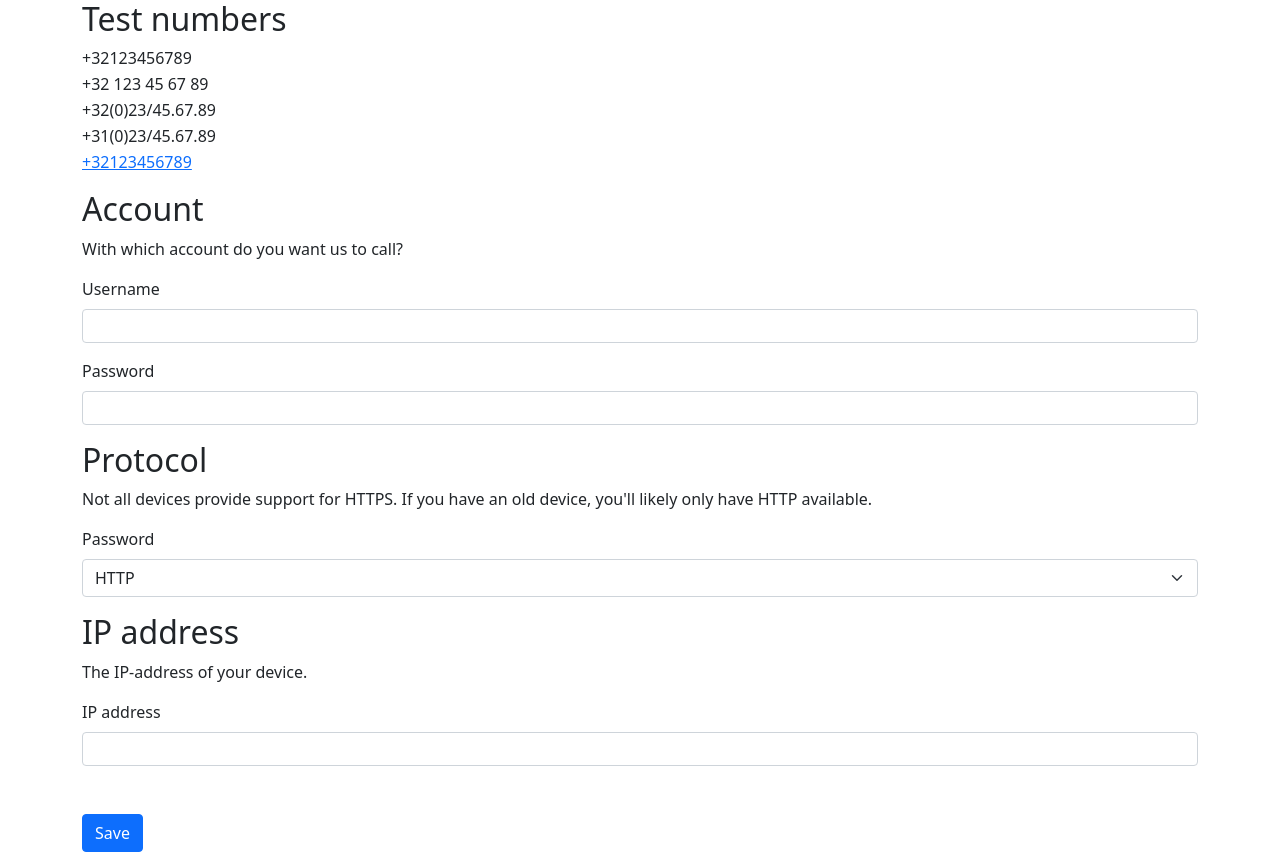
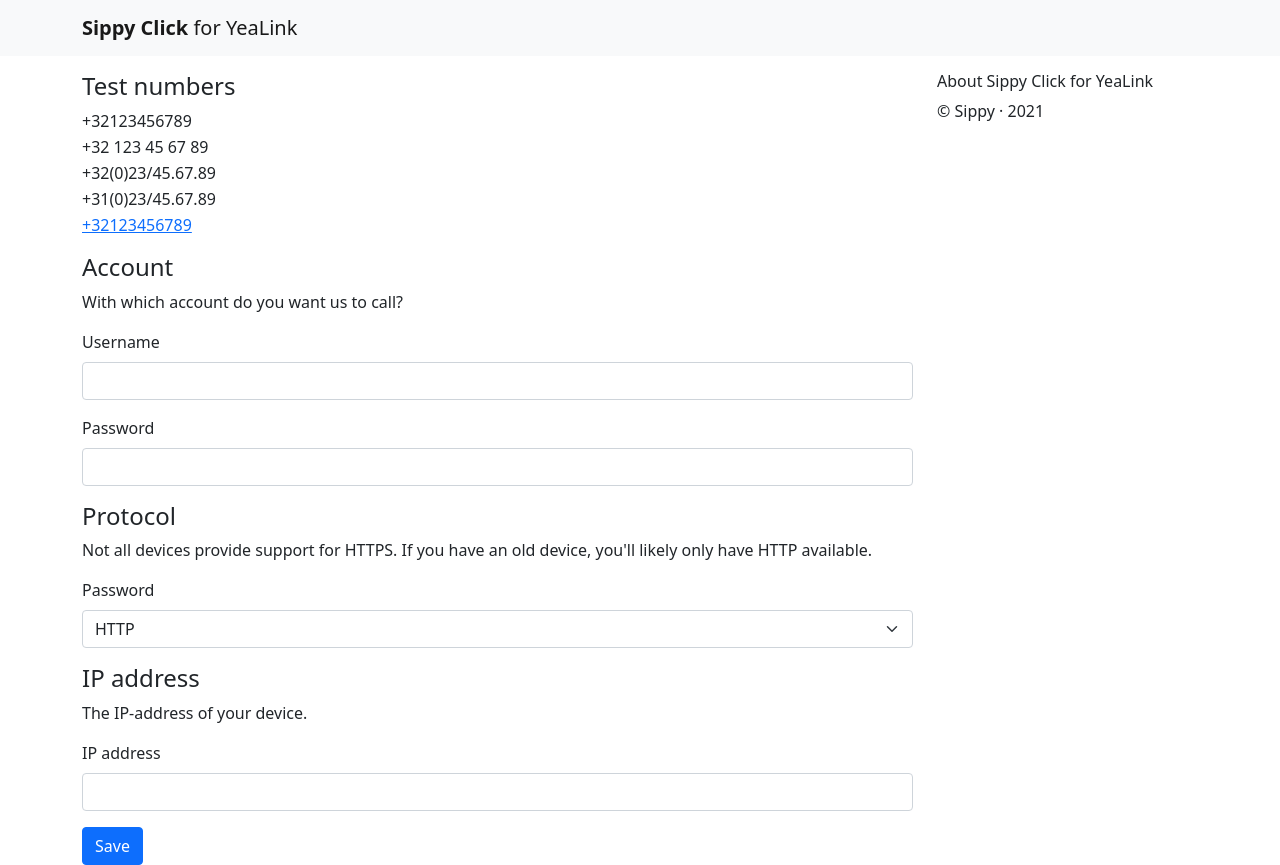
Before and after one commit to optimise-group/click-for-yealink, a browser extension: page source/settings/options.html in a window 1280 px wide. Drawn offline with nearby package versions, Linux system fonts and the light colour scheme.

Commit message:
#10 Structural improvements to settings

```diff
--- a/source/settings/options.css
+++ b/source/settings/options.css
@@ -1,66 +1,3 @@
-html {
-	min-width: 550px;
-	overflow-x: hidden; /* Required to hide horizontal scroll on Firefox */
+body {
+	padding-top: 56px;
 }
-
-/* For use with screen readers */
-.sr-only {
-	display: none;
-}
-
-/* Hide spinbox for number inputs */
-input::-webkit-outer-spin-button,
-input::-webkit-inner-spin-button {
-	-webkit-appearance: none;
-	margin: 0;
-}
-
-input[type='number'] {
-	-moz-appearance: textfield;
-}
-
-input[type='number'],
-input[type='password'],
-input[type='text'] {
-	padding: 0.25rem 0.375rem;
-}
-
-.color-picker {
-	display: flex;
-}
-
-.color-inputs {
-	flex: 1;
-}
-
-.color-input {
-	display: flex;
-	padding: 0.25rem;
-	align-items: center;
-}
-
-.color-input input[type='range'] {
-	flex: 1;
-	margin: 0 0.5rem;
-}
-
-.color-input input[type='number'] {
-	width: calc(3ch + 1rem);
-}
-
-.color-output {
-	width: 86px;
-	height: 86px;
-	margin: 0.5rem;
-}
-
-/* Firefox only */
-.only-firefox {
-	display: none;
-}
-
-@-moz-document url-prefix('') {
-	.only-firefox {
-		display: block;
-	}
-}
--- a/source/settings/options.html
+++ b/source/settings/options.html
@@ -5,13 +5,21 @@
 <head>
   <title>Sippy Click settings</title>
   <link rel="stylesheet" href="options.css">
-	<link href="https://cdn.jsdelivr.net/npm/bootstrap@5.1.3/dist/css/bootstrap.min.css" rel="stylesheet" integrity="sha384-1BmE4kWBq78iYhFldvKuhfTAU6auU8tT94WrHftjDbrCEXSU1oBoqyl2QvZ6jIW3" crossorigin="anonymous">
+  <link href="https://cdn.jsdelivr.net/npm/bootstrap@5.1.3/dist/css/bootstrap.min.css" rel="stylesheet"
+    integrity="sha384-1BmE4kWBq78iYhFldvKuhfTAU6auU8tT94WrHftjDbrCEXSU1oBoqyl2QvZ6jIW3" crossorigin="anonymous">
 </head>
 
 <body>
+  <nav class="navbar navbar-expand navbar-light bg-light fixed-top">
+    <div class="container">
+      <a class="navbar-brand" href="#"><span class="fw-bold">Sippy Click</span> <span class="fw-light">for YeaLink</span></a>
+    </div>
+  </nav>
   <form id="options-form" class="container">
-		<section id="test-section" class="mb-3">
-			<h2>Test numbers</h2>
+    <div class="row">
+      <div class="col-12 col-md-9">
+        <section id="test-section" class="mt-3">
+          <h2 class="h4">Test numbers</h2>
           <p style="margin-top: 2px; margin-bottom: 2px">+32123456789</p>
           <p style="margin-top: 2px; margin-bottom: 2px">+32 123 45 67 89</p>
           <p style="margin-top: 2px; margin-bottom: 2px">+32(0)23/45.67.89</p>
@@ -19,8 +27,8 @@
           <p style="margin-top: 2px; margin-bottom: 2px"><a href="tel:+32123456789">+32123456789</a></p>
         </section>
 
-		<section id="http-section" class="mb-3">
-			<h2>Account</h2>
+        <section id="http-section" class="mt-3">
+          <h2 class="h4">Account</h2>
           <p>With which account do you want us to call?</p>
           <div class="mb-3">
             <label for="username" class="form-label">Username</label>
@@ -32,8 +40,8 @@
           </div>
         </section>
 
-		<section id="http-section" class="mb-3">
-			<h2>Protocol</h2>
+        <section id="http-section" class="mt-3">
+          <h2 class="h4">Protocol</h2>
           <p>Not all devices provide support for HTTPS. If you have an old device, you'll likely only have HTTP available.
           </p>
 
@@ -46,8 +54,8 @@
           </div>
         </section>
 
-		<section id="address-section" class="mb-3">
-			<h2>IP address</h2>
+        <section id="address-section" class="mt-3">
+          <h2 class="h4">IP address</h2>
           <p>The IP-address of your device.</p>
 
           <div class="mb-3">
@@ -56,10 +64,18 @@
           </div>
         </section>
 
-		<section id="save-section" class="mt-5">
+        <section id="save-section" class="mt-3">
           <div id="status"></div>
           <button id="save" class="btn btn-primary">Save</button>
         </section>
+      </div>
+      <div class="col-12 col-md-3">
+        <aside class="mt-3">
+          <h6>About Sippy Click for YeaLink</h6>
+          <p>&copy; Sippy &middot; 2021</p>
+        </aside>
+      </div>
+    </div>
   </form>
 
   <script src="options.js" type="module"></script>
```
Lines whose indentation alone changed are shown as unchanged.
